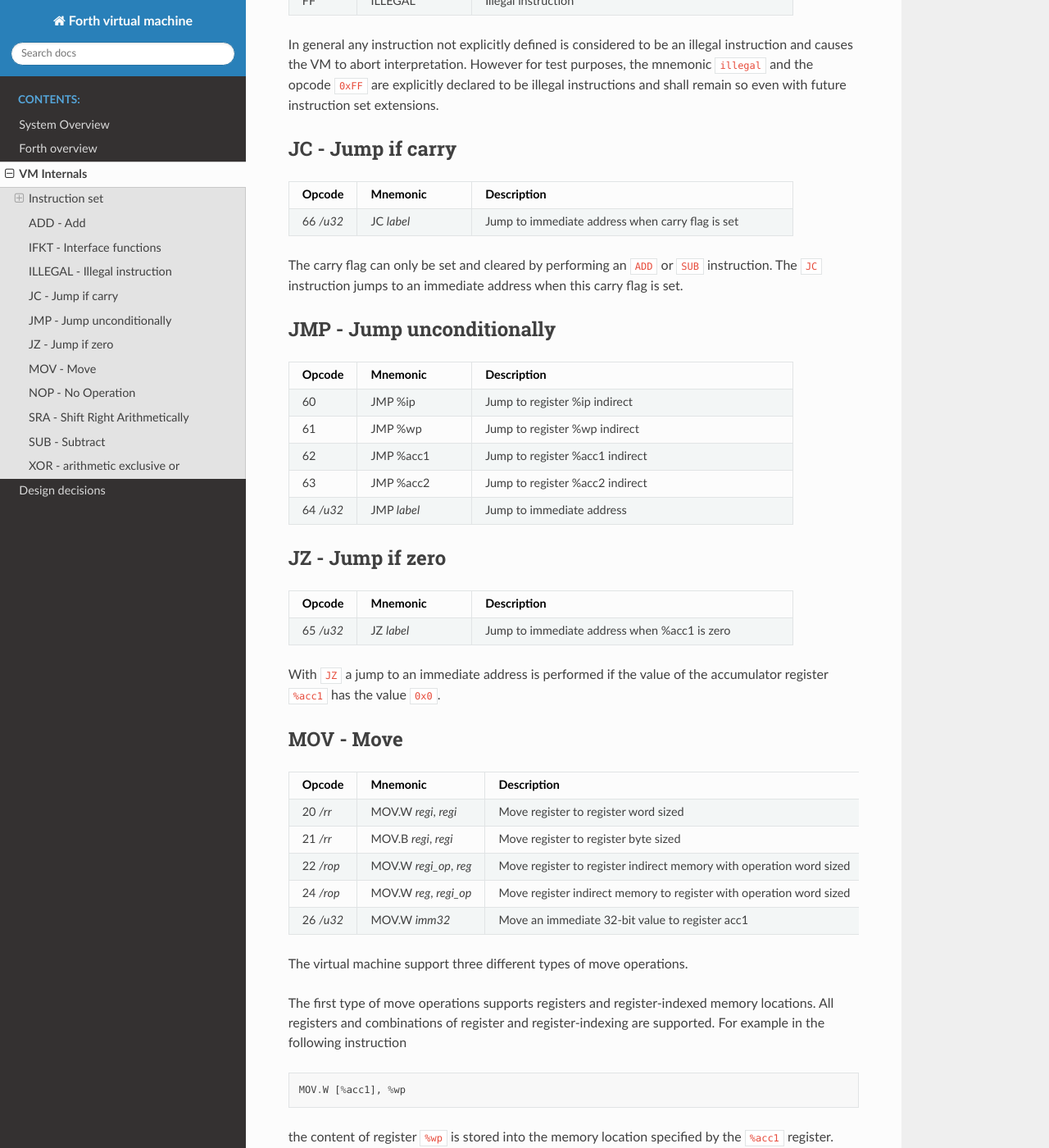
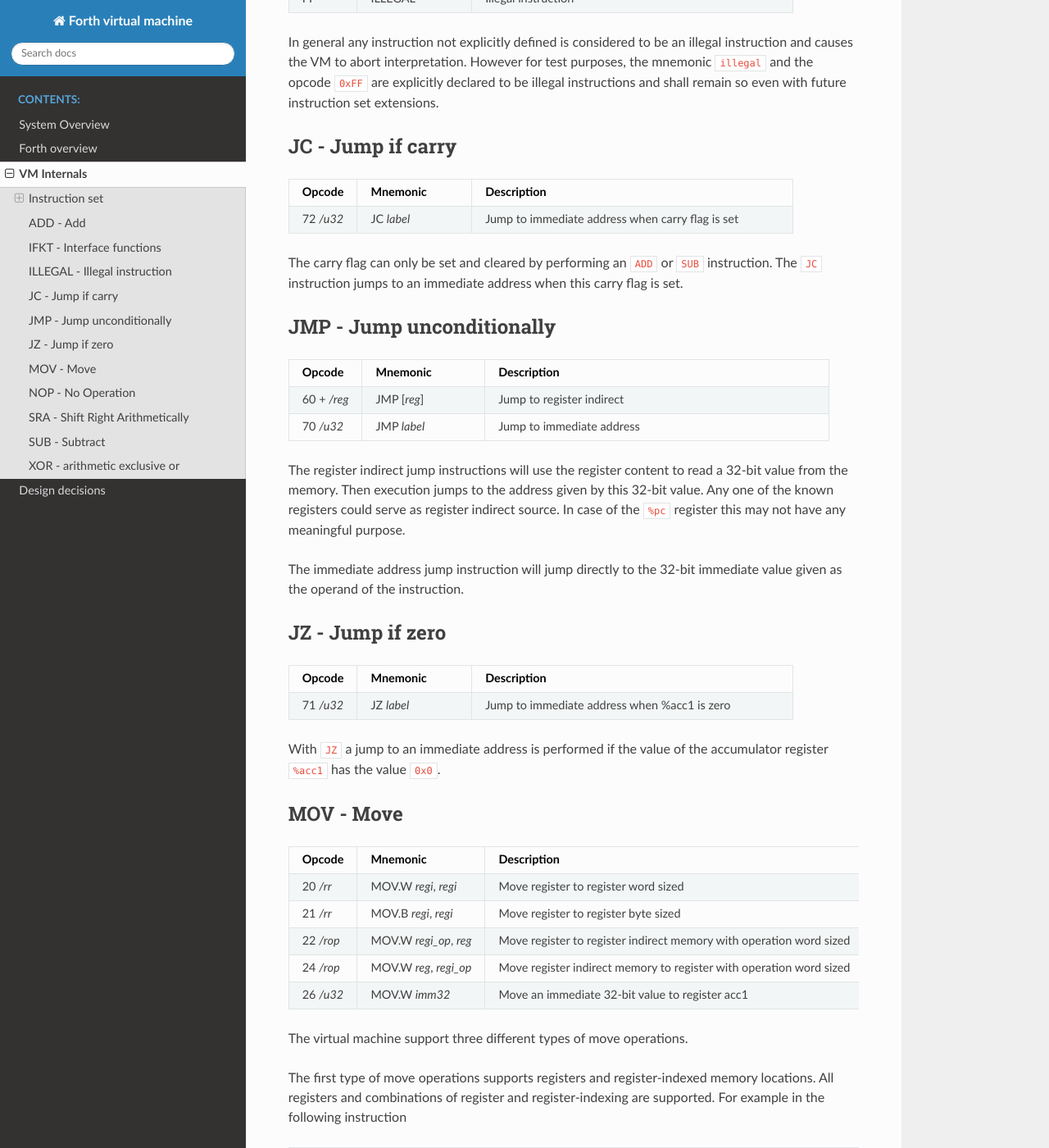
Before and after one commit to Jokymon/forth-vm-sim, a Sphinx documentation site: the page built from doc/virtual_machine.rst, in a window 1280 px wide and 1400 px high, scrolled down 2985 px. Shown: the whole window at 82% size. Built offline with Sphinx 7.4.7 and the Read the Docs theme 2.0.0, drawn with Linux system fonts in a browser that asks for light colours; some of the changed text lies outside the part shown.

Commit message:
Freeup instruction space for jump register direct and new register

```diff
--- a/doc/virtual_machine.rst
+++ b/doc/virtual_machine.rst
@@ -65,6 +65,10 @@ All number types comprising of more than one byte are stored in little-endian fo
 
     * - ``u32``
       - A 32-bit unsigned integer value in little-endian encoding
+
+    * - ``reg``
+      - A register as encoded above; This encoding is only used as summand
+        in encodings and therefore doesn't have a specified bit length
 
     * - ``rr``
       - .. wavedrom:: images/encoding_rr.json
@@ -184,7 +188,7 @@ JC - Jump if carry
     +-----------+-----------------+--------------------------------------------------+
     | Opcode    | Mnemonic        | Description                                      |
     +===========+=================+==================================================+
-    | 66 `/u32` | JC `label`      | Jump to immediate address when carry flag is set |
+    | 72 `/u32` | JC `label`      | Jump to immediate address when carry flag is set |
     +-----------+-----------------+--------------------------------------------------+
 
 The carry flag can only be set and cleared by performing an ``ADD`` or ``SUB``
@@ -197,19 +201,21 @@ JMP - Jump unconditionally
 .. table::
     :widths: 15 25 70
 
-    +-----------+-------------+-------------------------------------------------+
-    | Opcode    | Mnemonic    | Description                                     |
-    +===========+=============+=================================================+
-    | 60        | JMP %ip     | Jump to register %ip indirect                   |
-    +-----------+-------------+-------------------------------------------------+
-    | 61        | JMP %wp     | Jump to register %wp indirect                   |
-    +-----------+-------------+-------------------------------------------------+
-    | 62        | JMP %acc1   | Jump to register %acc1 indirect                 |
-    +-----------+-------------+-------------------------------------------------+
-    | 63        | JMP %acc2   | Jump to register %acc2 indirect                 |
-    +-----------+-------------+-------------------------------------------------+
-    | 64 `/u32` | JMP `label` | Jump to immediate address                       |
-    +-----------+-------------+-------------------------------------------------+
+    +-------------+-------------+-------------------------------------------------+
+    | Opcode      | Mnemonic    | Description                                     |
+    +=============+=============+=================================================+
+    | 60 + `/reg` | JMP [`reg`] | Jump to register indirect                       |
+    +-------------+-------------+-------------------------------------------------+
+    | 70 `/u32`   | JMP `label` | Jump to immediate address                       |
+    +-------------+-------------+-------------------------------------------------+
+
+The register indirect jump instructions will use the register content to read a
+32-bit value from the memory. Then execution jumps to the address given by this
+32-bit value. Any one of the known registers could serve as register indirect
+source. In case of the ``%pc`` register this may not have any meaningful purpose.
+
+The immediate address jump instruction will jump directly to the 32-bit immediate
+value given as the operand of the instruction.
 
 JZ - Jump if zero
 -----------------
@@ -220,7 +226,7 @@ JZ - Jump if zero
     +-----------+-----------------+----------------------------------------------+
     | Opcode    | Mnemonic        | Description                                  |
     +===========+=================+==============================================+
-    | 65 `/u32` | JZ `label`      | Jump to immediate address when %acc1 is zero |
+    | 71 `/u32` | JZ `label`      | Jump to immediate address when %acc1 is zero |
     +-----------+-----------------+----------------------------------------------+
 
 With ``JZ`` a jump to an immediate address is performed if the value of the
```
Also changed, not shown: 4 other files.
